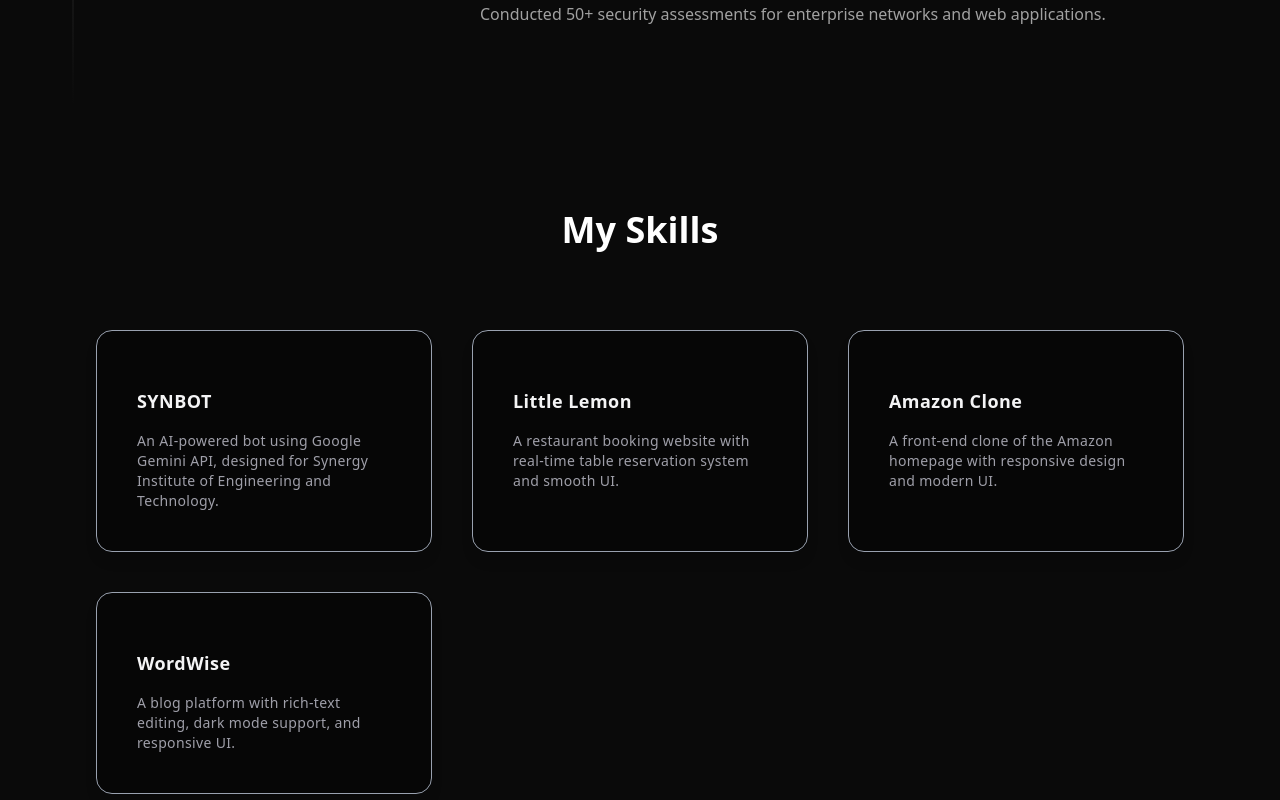
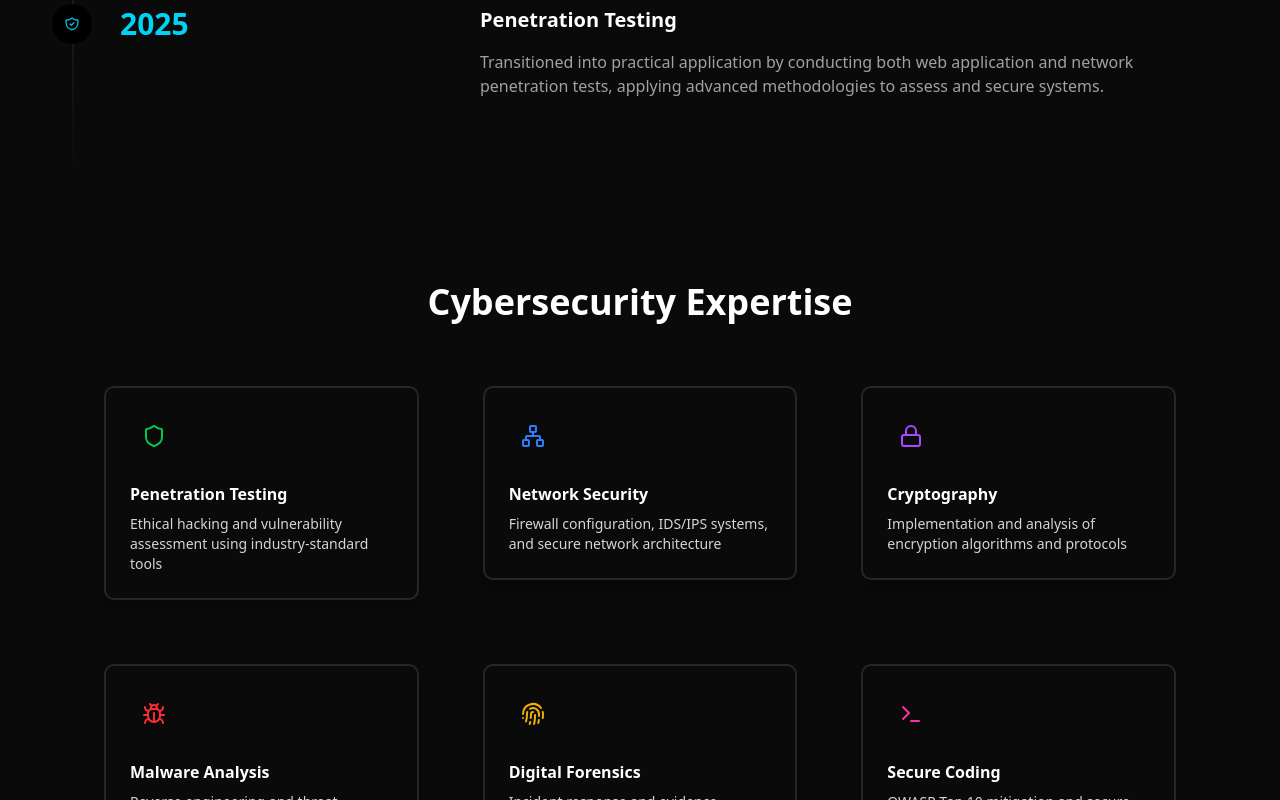
Before and after one commit to satyasootar/JagdishTripathy, a React (Vite) app: page / in a window 1280 px wide. Shown: the part 2000-2800 px from the top of the page. Built offline with nearby package versions, Linux system fonts and the light colour scheme.

Commit message:
refactor: update footer links, adjust hero animation parameters, and enhance timeline content

```diff
--- a/package.json
+++ b/package.json
@@ -11,6 +11,7 @@
   },
   "dependencies": {
     "@radix-ui/react-avatar": "^1.1.3",
+    "@radix-ui/react-icons": "^1.3.2",
     "@radix-ui/react-slot": "^1.1.2",
     "@tailwindcss/vite": "^4.0.9",
     "class-variance-authority": "^0.7.1",
@@ -19,6 +20,7 @@
     "lucide-react": "^0.476.0",
     "react": "^19.0.0",
     "react-dom": "^19.0.0",
+    "react-intersection-observer": "^9.15.1",
     "react-router-dom": "^7.2.0",
     "react-tsparticles": "^2.12.2",
     "tailwind-merge": "^3.0.2",
--- a/src/App.jsx
+++ b/src/App.jsx
@@ -15,7 +15,7 @@
       </div>
 
       {/* Navbar for mobile screens (bottom-0) */}
-      <div className="block md:hidden fixed bottom-10 z-50 w-full bg-transparent dark:bg-transparent">
+      <div className="block md:hidden fixed bottom-14 z-50 w-full bg-transparent dark:bg-transparent">
         <NavHeader />
       </div>
 
--- a/src/components/About.jsx
+++ b/src/components/About.jsx
@@ -4,53 +4,53 @@
 export const About = () => {
     const timelineData = [
         {
-            title: "2019",
+            title: "2022",
             content: (
                 <div className="space-y-4">
                     <h4 className="text-xl font-semibold text-black dark:text-white">
-                        CompTIA Security+ Certified
+                        Basic networking
                     </h4>
                     <p className="text-neutral-600 dark:text-neutral-400">
-                        Earned foundational cybersecurity certification covering network security, threats, and vulnerabilities.
+                        Initiated a comprehensive study of networking fundamentals, establishing a solid understanding of key concepts and protocols.
                     </p>
                 </div>
             )
         },
         {
-            title: "2020",
+            title: "2023",
             content: (
                 <div className="space-y-4">
                     <h4 className="text-xl font-semibold text-black dark:text-white">
-                        CEH (Certified Ethical Hacker)
+                        Operating Systems
                     </h4>
                     <p className="text-neutral-600 dark:text-neutral-400">
-                        Mastered ethical hacking techniques including footprinting, scanning, and system hacking.
+                        Acquired foundational knowledge of operating systems, focusing on their core functionalities and overall architecture.
                     </p>
                 </div>
             )
         },
         {
-            title: "2021",
+            title: "2024",
             content: (
                 <div className="space-y-4">
                     <h4 className="text-xl font-semibold text-black dark:text-white">
-                        OSCP Certification
+                        Advanced Operating Systems
                     </h4>
                     <p className="text-neutral-600 dark:text-neutral-400">
-                        Successfully completed Offensive Security's Penetration Testing with Kali Linux course.
+                        Deepened expertise in operating systems with an emphasis on Linux and Windows; mastered advanced command-line tools and techniques essential for penetration testing.
                     </p>
                 </div>
             )
         },
         {
-            title: "2022",
+            title: "2025",
             content: (
                 <div className="space-y-4">
                     <h4 className="text-xl font-semibold text-black dark:text-white">
-                        Lead Penetration Tester
+                    Penetration Testing
                     </h4>
                     <p className="text-neutral-600 dark:text-neutral-400">
-                        Conducted 50+ security assessments for enterprise networks and web applications.
+                    Transitioned into practical application by conducting both web application and network penetration tests, applying advanced methodologies to assess and secure systems.
                     </p>
                 </div>
             )
--- a/src/components/Footer.jsx
+++ b/src/components/Footer.jsx
@@ -6,9 +6,9 @@
     return (
         <div className='h-40 bg-transparent '>
             <div className='flex justify-center gap-10' >
-                <Linkedin />
-                <Instagram />
-                <Github />
+                <a href='https://www.linkedin.com/in/jagadishtripathy/' ><Linkedin /></a>
+                <a href='' ><Instagram /></a>
+                <a href='' ><Github /></a>
             </div>
             <div>
                 <div className='flex justify-center py-6 font-light'>© 2025 Jagadish Tripathy  All rights reserved.</div>
--- a/src/components/Projects.jsx
+++ b/src/components/Projects.jsx
@@ -11,48 +11,54 @@
 const itemsSample = [
     {
         title: "Email Phishing Detector",
-        meta: "v2.4.1",
-        description: "This project is an automated tool that detects, quarantines, and alerts about phishing emails by scanning URLs with the VirusTotal API and notifying the security team.",
-        icon: <TrendingUp className="w-4 h-4 text-blue-500" />,
-        status: "Live",
-        tags: ["Python", "Scappy", "AI", "Virus Tool"],
+        meta: "Real-Time",
+        description: "An automated tool that detects, quarantines, and alerts about phishing emails by scanning URLs with the VirusTotal API and notifying the security team.",
+        // Changed icon to Clock with a red tone for urgency
+        icon: <Clock className="w-4 h-4 text-red-500" />,
+        status: "Active",
+        tags: ["Phishing", "Detection", "Email Security", "Automation"],
         colSpan: 2,
         repo: "https://github.com/jagdishtripathy/Email-phishing-detector"
     },
     {
         title: "Packet Sniffer",
-        meta: "completed",
-        description: "The Network Packet Sniffer captures and analyzes network packets in real-time, providing insights into IPs, MACs, protocols, and payloads.",
-        icon: <CheckCircle className="w-4 h-4 text-emerald-500" />,
-        status: "Updated",
-        tags: ["Productivity", "Automation"],
+        meta: "Deep Packet Analysis",
+        description: "Captures and analyzes network packets in real-time, providing insights into IP addresses, MACs, protocols, and payloads to uncover potential security threats.",
+        // Changed icon to Star with a green tone
+        icon: <Star className="w-4 h-4 text-green-500" />,
+        status: "Secured",
+        tags: ["Network", "Sniffing", "Security", "Real-Time"],
         repo: "https://github.com/jagdishtripathy/Packet-sniffer"
     },
     {
-        title: "Media Library",
-        meta: "12GB used",
-        description: "Cloud storage with intelligent content processing",
-        icon: <Video className="w-4 h-4 text-purple-500" />,
-        tags: ["Storage", "CDN"],
+        title: "Password Complexity Checker",
+        meta: "Compliance Verified",
+        description: "A Python tool that evaluates the strength of passwords based on defined complexity criteria, helping users create secure and compliant passwords.",
+        // Changed icon to TrendingUp with an orange tone
+        icon: <TrendingUp className="w-4 h-4 text-orange-500" />,
+        tags: ["Passwords", "Compliance", "Security"],
         colSpan: 2,
-        repo: ""
+        repo: "https://github.com/jagdishtripathy/Password-complexity-checker"
     },
     {
-        title: "Global Network",
-        meta: "6 regions",
-        description: "Multi-region deployment with edge computing",
-        icon: <Globe className="w-4 h-4 text-sky-500" />,
-        status: "Beta",
-        tags: ["Infrastructure", "Edge"],
-        repo: ""
+        title: "Image Encryption",
+        meta: "Distributed Monitoring",
+        description: "A Python-based application for global threat intelligence that monitors network activity and alerts on anomalies to enhance overall security posture.",
+        // Changed icon to CheckCircle with a teal tone for a secure feel
+        icon: <CheckCircle className="w-4 h-4 text-teal-500" />,
+        status: "Under Evaluation",
+        tags: ["Threat Intelligence", "Global", "Monitoring"],
+        repo: "https://github.com/jagdishtripathy/Image-Encryption-tool"
     },
 ];
 
 export default function Projects() {
-    return <>
-        <h2 className="text-3xl md:text-4xl font-bold text-center dark:text-white mb-8 text-black">
-            My Projects
-        </h2>
-        <BentoGrid items={itemsSample} />
-    </>
+    return (
+        <>
+            <h2 className="text-3xl md:text-4xl font-bold text-center dark:text-white mb-8 text-black">
+                My Projects
+            </h2>
+            <BentoGrid items={itemsSample} />
+        </>
+    );
 }
--- a/src/components/Skills.jsx
+++ b/src/components/Skills.jsx
@@ -1,40 +1,116 @@
+'use client';
 import { HoverEffect } from "./ui/hover-effect";
+import { motion, useInView } from "framer-motion";
+import { useRef } from "react";
+import {
+  Shield,
+  Network,
+  Lock,
+  Bug,
+  Fingerprint,
+  Terminal,
+  Code2,
+  Radar
+} from "lucide-react";
 
 export default function Skills() {
+  const ref = useRef(null);
+  const isInView = useInView(ref, { once: true, margin: "-100px" });
+
+  const containerVariants = {
+    hidden: { opacity: 0 },
+    visible: {
+      opacity: 1,
+      transition: {
+        staggerChildren: 0.2,
+        delayChildren: 0.3
+      }
+    }
+  };
+
+  const itemVariants = {
+    hidden: { opacity: 0, y: 20 },
+    visible: { opacity: 1, y: 0 }
+  };
+
   return (
-        <section className="max-w-6xl mx-auto px-6 py-16">
-            <h2 className="text-3xl md:text-4xl font-bold text-center dark:text-white text-black mb-8">
-                My Skills
-            </h2>
-            <HoverEffect items={projects} />
+    <section ref={ref} className="max-w-6xl mx-auto px-6 py-16">
+      <motion.h2
+        initial={{ opacity: 0, y: 20 }}
+        animate={{ opacity: 1, y: 0 }}
+        transition={{ duration: 0.5 }}
+        className="text-3xl md:text-4xl font-bold text-center dark:text-white text-black mb-12"
+      >
+        Cybersecurity Expertise
+      </motion.h2>
+
+      <motion.div
+        variants={containerVariants}
+        initial="hidden"
+        animate={isInView ? "visible" : "hidden"}
+        className="grid grid-cols-1 md:grid-cols-2 lg:grid-cols-3 gap-8"
+      >
+        {skills.map((skill, index) => (
+          <motion.div
+            key={index}
+            variants={itemVariants}
+            transition={{ duration: 0.5, ease: "easeOut" }}
+          >
+            <HoverEffect items={[skill]} />
+          </motion.div>
+        ))}
+      </motion.div>
     </section>
   );
 }
 
-// Your project list
-export const projects = [
+const skills = [
   {
-        title: "SYNBOT",
-        description:
-            "An AI-powered bot using Google Gemini API, designed for Synergy Institute of Engineering and Technology.",
-        link: "https://github.com/satyasootar/SYNBOT2.0",
+    title: "Penetration Testing",
+    description: "Ethical hacking and vulnerability assessment using industry-standard tools",
+    link: "#",
+    icon: <Shield className="w-6 h-6 text-green-500" />,
   },
   {
-        title: "Little Lemon",
-        description:
-            "A restaurant booking website with real-time table reservation system and smooth UI.",
-        link: "https://github.com/satyasootar/Little-Lemon",
+    title: "Network Security",
+    description: "Firewall configuration, IDS/IPS systems, and secure network architecture",
+    link: "#",
+    icon: <Network className="w-6 h-6 text-blue-500" />,
   },
   {
-        title: "Amazon Clone",
-        description:
-            "A front-end clone of the Amazon homepage with responsive design and modern UI.",
-        link: "https://github.com/satyasootar/Amazon-Clone",
+    title: "Cryptography",
+    description: "Implementation and analysis of encryption algorithms and protocols",
+    link: "#",
+    icon: <Lock className="w-6 h-6 text-purple-500" />,
   },
   {
-        title: "WordWise",
-        description:
-            "A blog platform with rich-text editing, dark mode support, and responsive UI.",
-        link: "https://github.com/satyasootar/WordWise",
+    title: "Malware Analysis",
+    description: "Reverse engineering and threat intelligence gathering",
+    link: "#",
+    icon: <Bug className="w-6 h-6 text-red-500" />,
   },
+  {
+    title: "Digital Forensics",
+    description: "Incident response and evidence preservation techniques",
+    link: "#",
+    icon: <Fingerprint className="w-6 h-6 text-yellow-500" />,
+  },
+  {
+    title: "Secure Coding",
+    description: "OWASP Top 10 mitigation and secure SDLC practices",
+    link: "#",
+    icon: <Terminal className="w-6 h-6 text-pink-500" />,
+  },
+  {
+    title: "Web App Security",
+    description: "SAST/DAST implementation and vulnerability remediation",
+    link: "#",
+    icon: <Code2 className="w-6 h-6 text-indigo-500" />,
+  },
+  {
+    title: "Threat Hunting",
+    description: "Proactive threat detection and analysis using SIEM tools",
+    link: "#",
+    icon: <Radar className="w-6 h-6 text-cyan-500" />,
+  }
 ];
--- a/src/components/ui/animated-hero.jsx
+++ b/src/components/ui/animated-hero.jsx
@@ -4,9 +4,9 @@
 import { Button } from "@/components/ui/button";
 
 // Animation parameters (adjust these values as needed)
-const NODE_COUNT = 35;          // Change number of nodes
-const CONNECTION_DISTANCE = 200; // Change connection distance
-const NODE_SPEED = 0.5;         // Change movement speed (0.1-1)
+const NODE_COUNT = 25;          // Change number of nodes
+const CONNECTION_DISTANCE = 50; // Change connection distance
+const NODE_SPEED = 0.2;         // Change movement speed (0.1-1)
 
 function Hero() {
   const [titleNumber, setTitleNumber] = useState(0);
--- a/src/components/ui/hover-effect.jsx
+++ b/src/components/ui/hover-effect.jsx
@@ -1,70 +1,33 @@
+'use client';
 import { cn } from "@/lib/utils";
-import { AnimatePresence, motion } from "framer-motion";
-import { useState } from "react";
+import { motion } from "framer-motion";
 
 export const HoverEffect = ({ items, className }) => {
-  let [hoveredIndex, setHoveredIndex] = useState(null);
-
   return (
-    <div className={cn("grid grid-cols-1 md:grid-cols-2 lg:grid-cols-3 gap-6 py-10", className)}>
+    <div className={cn("grid grid-cols-1", className)}>
       {items.map((item, idx) => (
-        <a
-          href={item?.link}
-          key={item?.link}
-          className="relative group block p-2 h-full w-full"
-          target="_blank"
-          rel="noopener noreferrer"
-          onMouseEnter={() => setHoveredIndex(idx)}
-          onMouseLeave={() => setHoveredIndex(null)}
+        <motion.div
+          key={idx}
+          whileHover={{ scale: 1.02 }}
+          className="relative group block p-4 h-full w-full"
         >
-          <AnimatePresence>
-            {hoveredIndex === idx && (
-              <motion.span
-                className="absolute inset-0 h-full w-full bg-zinc-300 dark:bg-neutral-900 block rounded-3xl"
-                layoutId="hoverBackground"
-                initial={{ opacity: 0 }}
-                animate={{ opacity: 1, transition: { duration: 0.15 } }}
-                exit={{ opacity: 0, transition: { duration: 0.15, delay: 0.2 } }}
-              />
-            )}
-          </AnimatePresence>
-          <Card>
-            <CardTitle>{item.title}</CardTitle>
-            <CardDescription>{item.description}</CardDescription>
-          </Card>
-        </a>
+          <div className="rounded-lg p-6 bg-white dark:bg-transparent dark:border-2 shadow-xl transition-all">
+            <div className="mb-4">
+              {item.icon && (
+                <span className="inline-block p-3 rounded-full bg-opacity-20 dark:bg-opacity-20">
+                  {item.icon}
+                </span>
+              )}
+            </div>
+            <h3 className="font-bold text-gray-800 dark:text-white">
+              {item.title}
+            </h3>
+            <p className="mt-2 text-gray-600 dark:text-gray-300 text-sm">
+              {item.description}
+            </p>
+          </div>
+        </motion.div>
       ))}
     </div>
   );
 };
-
-export const Card = ({ className, children }) => {
-  return (
-    <div
-      className={cn(
-        "rounded-2xl h-full w-full p-6 overflow-hidden border border-black dark:border-gray-400 backdrop-blur-lg bg-white/20 dark:bg-black/30 group-hover:border-neutral-900 relative z-20 shadow-lg",
-        className
-      )}
-    >
-      <div className="relative z-50">
-        <div className="p-4">{children}</div>
-      </div>
-    </div>
-  );
-};
-
-export const CardTitle = ({ className, children }) => {
-  return (
-    <h4 className={cn("text-black font-bold tracking-wide mt-4 text-lg dark:text-zinc-100 ", className)}>
-      {children}
-    </h4>
-  );
-};
-
-export const CardDescription = ({ className, children }) => {
-  return (
-    <p className={cn("mt-4 text-zinc-400 tracking-wide leading-relaxed text-sm", className)}>
-      {children}
-    </p>
-  );
-};
--- a/src/components/ui/timeline.jsx
+++ b/src/components/ui/timeline.jsx
@@ -26,7 +26,7 @@
     <div className="w-full bg-tranparent dark:bg-neutral-950 font-sans md:px-10" ref={containerRef}>
       <div className="max-w-7xl mx-auto py-20 px-4 md:px-8 lg:px-10">
         <h2 className="text-3xl md:text-4xl mb-4 text-black dark:text-white max-w-4xl font-bold">
-          Cybersecurity Journey Timeline
+          About my Cybersecurity Journey
         </h2>
         <p className="text-neutral-700 dark:text-neutral-300 text-sm md:text-base max-w-xl">
           Key milestones and certifications in my offensive security career
```
Also changed, not shown: src/components/ui/bento-grid.jsx (+32 -69 lines), 1 other file (tests, documents, lock files or other folders). Lines whose indentation alone changed are shown as unchanged.
